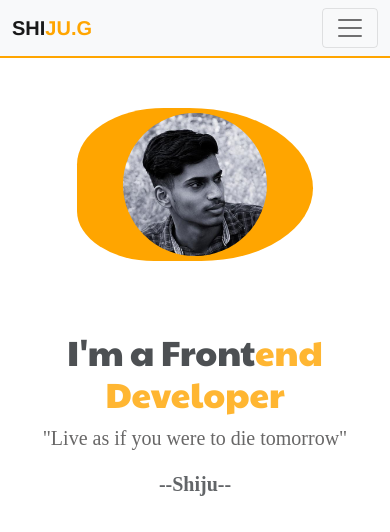
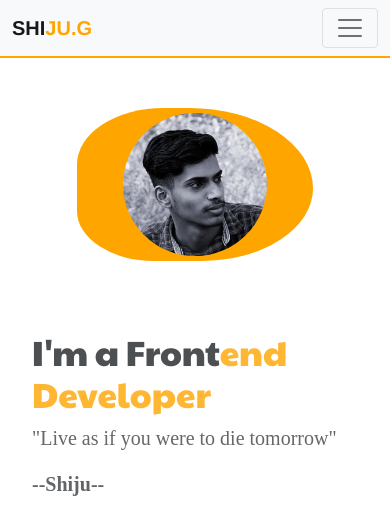
Before and after one commit to shiju-g/personal-website, a website: page index.html in a window 390 px wide. Shown: the top 532 px of the page. Drawn offline with nearby package versions, Linux system fonts and the light colour scheme.

Commit message:
Update style.css

```diff
--- a/style.css
+++ b/style.css
@@ -468,14 +468,11 @@ background: linear-gradient(90deg, rgba(65,65,65,1) 0%, rgba(0,0,0,1) 100%);
     }
     .static-txt{
         font-size: 35px;
-        text-align: center;
+
     }
     .qoute{
         font-size: 20px;
-        text-align: center;
-    }
-    .name{
-        text-align: center;
+
     }
     .profile-details{
         margin-top: 50px;
```
